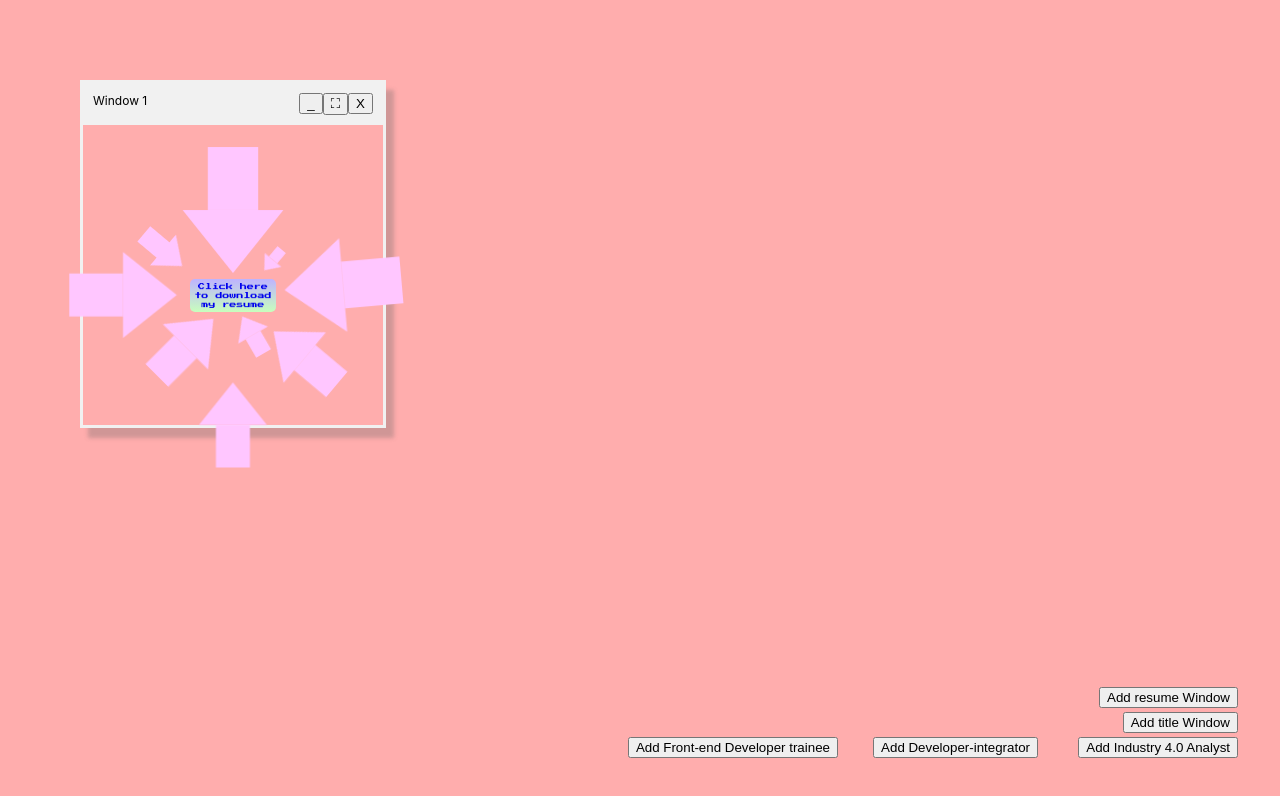
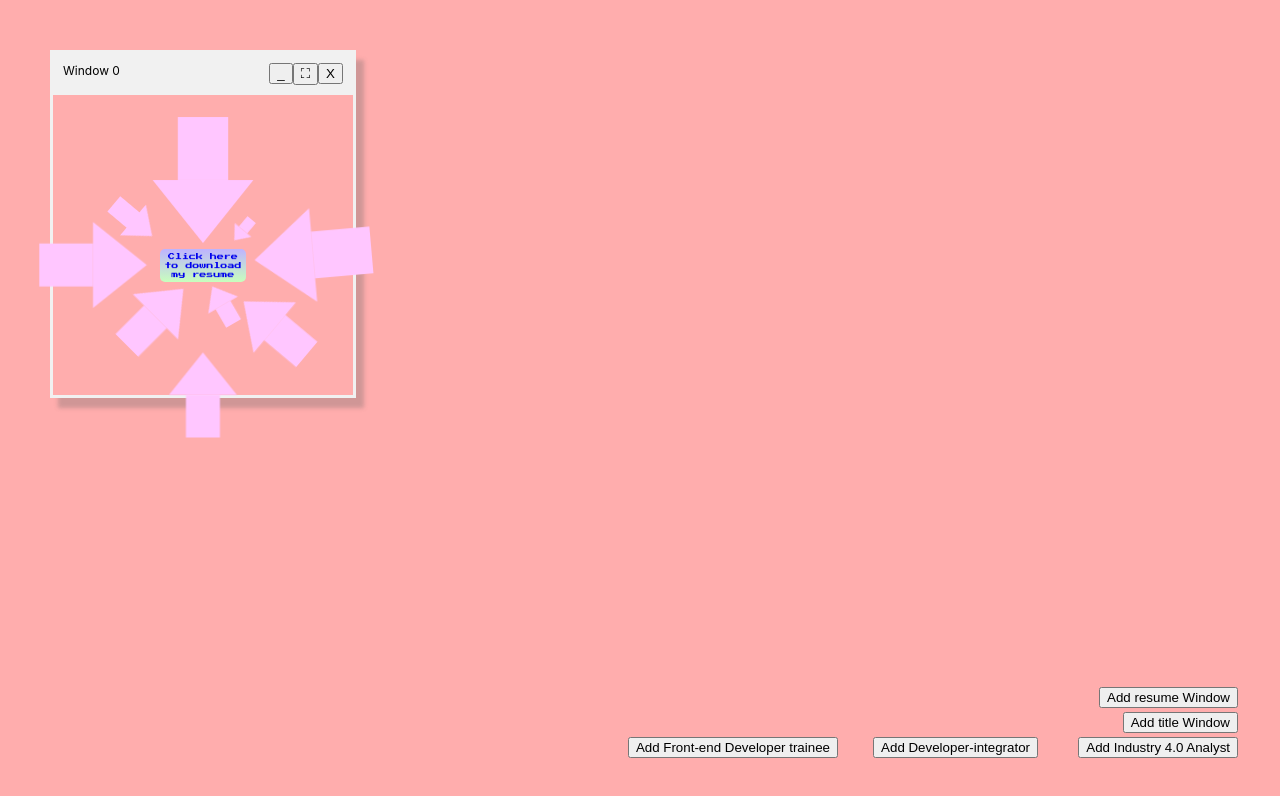
Before and after one commit to P-P-P-Pablo/my-website, a Vue app: page / in a window 1280 px wide. Both pictures are taken after a click on the button "Add resume Window". Shown: the top 796 px of the page. Built offline with nearby package versions, Linux system fonts and the light colour scheme; a web font is replaced by a local one.

Commit message:
removing bringtofront because it's bugged

```diff
--- a/src/components/WindowFrame.vue
+++ b/src/components/WindowFrame.vue
@@ -19,7 +19,7 @@ defineProps({
     position: { top: Number, left: Number, zIndex: Number },
 })
 
-const emit = defineEmits(['savePosition', 'close', 'bringtofront']);
+const emit = defineEmits(['save-position', 'close']);
 
 // Set the window's position
 function setPosition(top, left) {
@@ -28,10 +28,8 @@ function setPosition(top, left) {
 }
 
 // Handle dragging start for desktop
-function dragStart(event) {
-    event.preventDefault();
+async function dragStart(event) {
     if (state.fullscreen) return;
-    emit('bringtofront');
     state.prevX = event.clientX;
     state.prevY = event.clientY;
     if (event.changedTouches && event.changedTouches.length == 1) {
@@ -45,7 +43,7 @@ function dragStart(event) {
 
 // Handle dragging for desktop
 function elementDrag(event) {
-    event.preventDefault();
+
     state.diffX = state.prevX - event.clientX;
     state.diffY = state.prevY - event.clientY;
     state.prevX = event.clientX;
@@ -56,7 +54,7 @@ function elementDrag(event) {
 
 // Handle dragging for touch devices
 function touchDrag(event) {
-    event.preventDefault();
+
     if (event.changedTouches.length == 1) {
         const touch = event.changedTouches[0];
         if (touch.identifier == state.touchID) {
@@ -84,38 +82,40 @@ function collapseWindow() {
     state.collapsed = !state.collapsed;
     emit('savePosition', { top: windowRef.value.offsetTop, left: windowRef.value.offsetLeft });
 }
+function closeWindow() {
+    emit('savePosition', { top: windowRef.value.offsetTop, left: windowRef.value.offsetLeft });
+    emit('close');
+}
 
 // Toggle fullscreen mode
 function toggleFullscreen() {
     state.fullscreen = !state.fullscreen;
     if (state.fullscreen) {
         state.prevPosition = { top: windowRef.value.offsetTop, left: windowRef.value.offsetLeft };
-        setPosition(0, 0);
         windowRef.value.style.width = '100%';
         windowRef.value.style.height = '100%';
-        emit('savePosition', { top: 0, left: 0 });
-        emit('bringtofront');
+        setPosition(0, 0);
+        emit('save-position', { top: 0, left: 0 });
     } else {
         windowRef.value.style.width = 'auto';
         windowRef.value.style.height = 'auto';
         setPosition(state.prevPosition.top, state.prevPosition.left);
         // Restore the previous position when exiting fullscreen
-        emit('savePosition', state.prevPosition);
+        emit('save-position', state.prevPosition);
     }
 }
 </script>
 
 <template>
-    <div class="window" :ref="windowRef"
-        :style="{ top: position.top + 'px', left: position.left + 'px', zIndex: position.zIndex }">
-        <div class="window-header" @mousedown="dragStart" @touchstart="dragStart">
+    <div class="window" ref="windowRef"
+        :style="{ top: position.top + 'px', left: position.left + 'px'}">
+        <div class="window-header" @mousedown.prevent="dragStart" @touchstart.prevent="dragStart">
             <span>{{ title }}</span>
             <div class="buttons">
-                <button v-if="!state.fullscreen" @click="collapseWindow">{{ state.collapsed ? '□' : '_' }}</button>
-                <button v-if="!state.collapsed" @click="toggleFullscreen">{{ state.fullscreen ? '⛶' : '⛶' }}</button>
-                <!-- Emit savePosition and close events with appropriate data -->
+                <button v-if="!state.fullscreen" @click.prevent="collapseWindow">{{ state.collapsed ? '□' : '_' }}</button>
+                <button v-if="!state.collapsed" @click.prevent="toggleFullscreen">{{ state.fullscreen ? '⛶' : '⛶' }}</button>
                 <button
-                    @click="() => { emit('savePosition', { top: windowRef.value.offsetTop, left: windowRef.value.offsetLeft }); emit('close'); }">X</button>
+                    @click.prevent="closeWindow">X</button>
 
             </div>
         </div>
@@ -139,6 +139,7 @@ function toggleFullscreen() {
     flex: row nowrap;
     justify-content: space-between;
     cursor: move;
+    user-select: none;
 }
 
 .content {
--- a/src/views/TestView.vue
+++ b/src/views/TestView.vue
@@ -7,7 +7,7 @@ import FunkyTitle from '../components/FunkyTitle.vue';
 import jobData from '../assets/CV.json';
 
 const maxWindows = 10;
-let nextWindowIndex = ref(1);
+let nextWindowIndex = ref(0);
 const windows = reactive([])
 
 function generateAvailableComponents(jobData) {
@@ -59,14 +59,14 @@ function addWindow(componentKey, component, componentProps) {
         id,
         componentKey,
         visible: true,
-        position: { zIndex: id, top: 50 + 30 * (id % 6), left: 50 + 30 * (id % 6) },
+        position: { top: 50 + 30 * (id % 6), left: 50 + 30 * (id % 6) },
+        zIndex: id,
         component,
         props: componentProps,
       });
     } else {
       // If a window with the same componentKey already exists, make it visible
       existingWindow.visible = true;
-      bringToFront(existingWindow);
     }
   }
 }
@@ -88,10 +88,10 @@ function handleSavePosition(id, position) {
     }
 }
 
+// Bring a window to the front
 function bringToFront(windowToBringFront) {
-    const highestZIndex = Math.max(...windows.map((window) => window.position.zIndex));
-    windowToBringFront.position.zIndex = highestZIndex + 1;
-    windows.value = [...windows];
+    const highestZIndex = Math.max(...windows.map((window) => window.zIndex));
+    windowToBringFront.zIndex = highestZIndex + 1;
 }
 </script>
 
@@ -103,10 +103,10 @@ function bringToFront(windowToBringFront) {
         </button>
         <button class="addwindow resume" @click="addComponentWindow('resume')">Add resume Window</button>
         <button class="addwindow title" @click="addComponentWindow('title')">Add title Window</button>
-        <WindowFrame v-for="window in windows" :key="`${window.id}_${window.position.zIndex}`"
-            :title="`Window ${window.id}`" :style="{ zIndex: window.position.zIndex }" :position="{ ...window.position }"
+        <WindowFrame v-for="window in windows" :key="`${window.id}`"
+            :title="`Window ${window.id}`" :position="{ ...window.position }"
             v-show="window.visible" @close="handleClose(window.id)"
-            @savePosition="(position) => handleSavePosition(window.id, position)" @bringtofront="bringToFront(window)">
+            @save-position="(position) => handleSavePosition(window.id, position)">
             <component :is="window.component" v-bind="window.props"></component>
         </WindowFrame>
 
```
